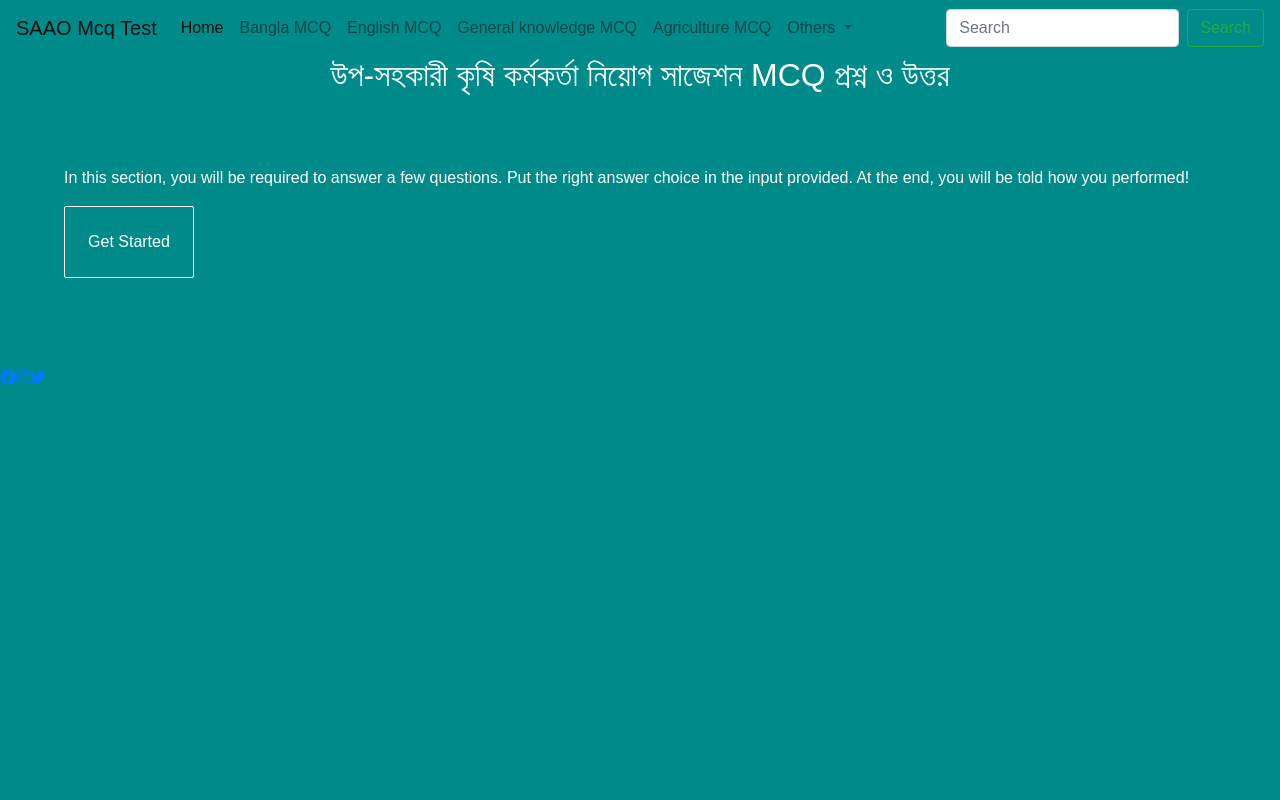
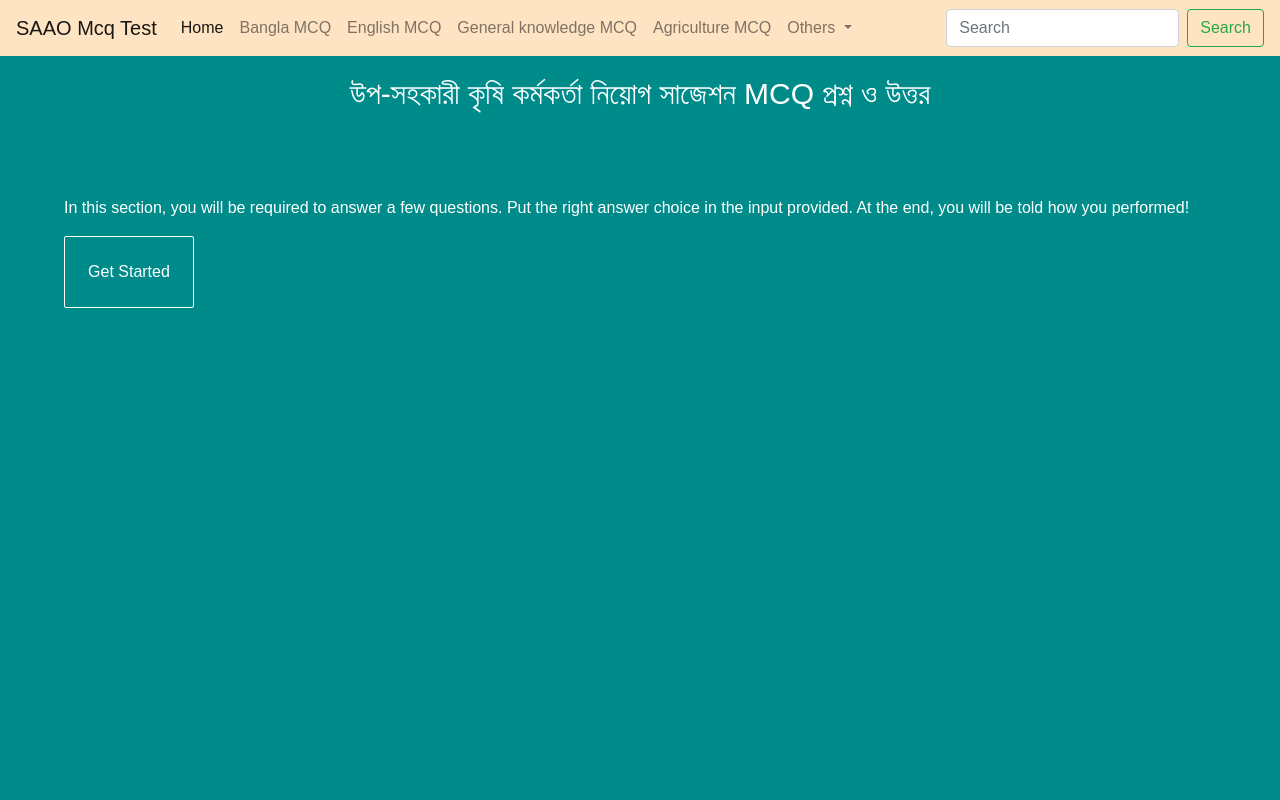
Before and after one commit to salauddin-1997/mcq, a plain HTML site: page index.html in a window 1280 px wide. Shown: the top 800 px of the page. Drawn offline with nearby package versions, Linux system fonts and the light colour scheme.

Commit message:
Update style.css

```diff
--- a/styles/style.css
+++ b/styles/style.css
@@ -1,6 +1,6 @@
-<style>
+
         *{
-            outline:none;
+            outline:none
         }
         body {
             height:100%;
@@ -14,8 +14,20 @@
             background-color:darkcyan; /*remove*/
         }
 
+				.navbar{
+							background-color: bisque;
+					}
+
+ 				.navbar .navbar-toggler{
+
+				background-color: white;
+					}
+
+
 				h2{
+							margin: 20px 0;
        				text-align: center;
+				font-size: 30px;
 					}
         #initializer {
             height:100%;
@@ -76,8 +88,39 @@
             border:1px solid darkcyan;
             border-radius:2px;
             color:darkcyan;
-            padding:1.2%;
+            padding:1.2%;h
             padding-left:2%;
-        }
+					}
 
-    </style>
+
+
+
+.footer-contact ul{
+
+}
+.footer-contact .nav{
+			background-color: darkslategray;
+				border-radius: 5%;
+				width: 48.9%;
+			position : absolute;
+				margin-top: 50%;
+				left: 26%;
+}
+
+  .footer-contact ul li{
+
+}
+
+  .footer-contact ul li i{
+				color: white;
+				font-size: 30px;
+				padding: 20.1px;
+				transition: all 0.5s;
+
+}
+
+  .footer-contact ul li i:hover{
+				color: black;
+				background-color: bisque;
+				border-radius: 5%;
+}
```
